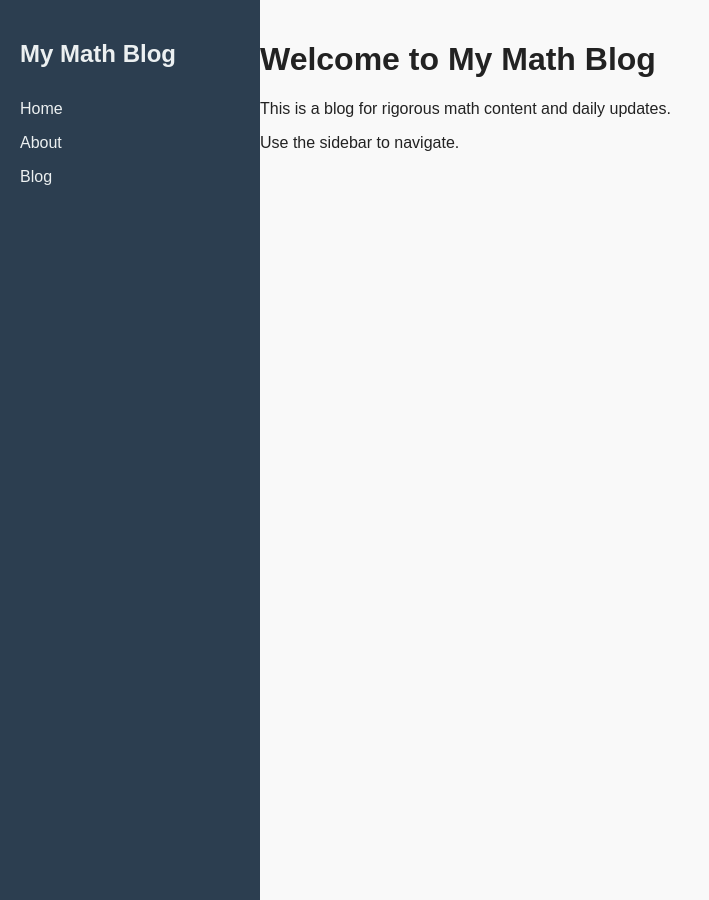
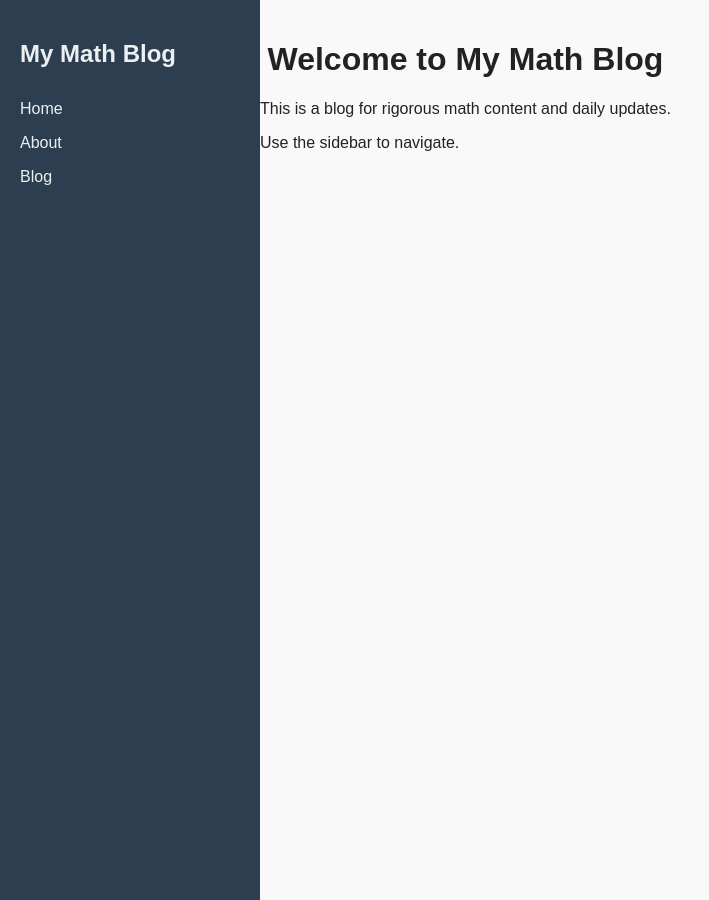
Before and after one commit to GitDisciplined/GitDisciplined.github.io, a Jekyll site: the page built from index.md, in a window 1280 px wide. Shown: the whole page, without its empty margins (0-709 px from the left). Built offline with Jekyll 4.4.1, drawn with Linux system fonts in a browser that asks for light colours.

Commit message:
Update style.css

```diff
--- a/assets/css/style.css
+++ b/assets/css/style.css
@@ -41,3 +41,7 @@ body {
   padding: 20px;
   max-width: 800px;
 }
+
+.content h1 {
+  text-align: center;
+}
```
